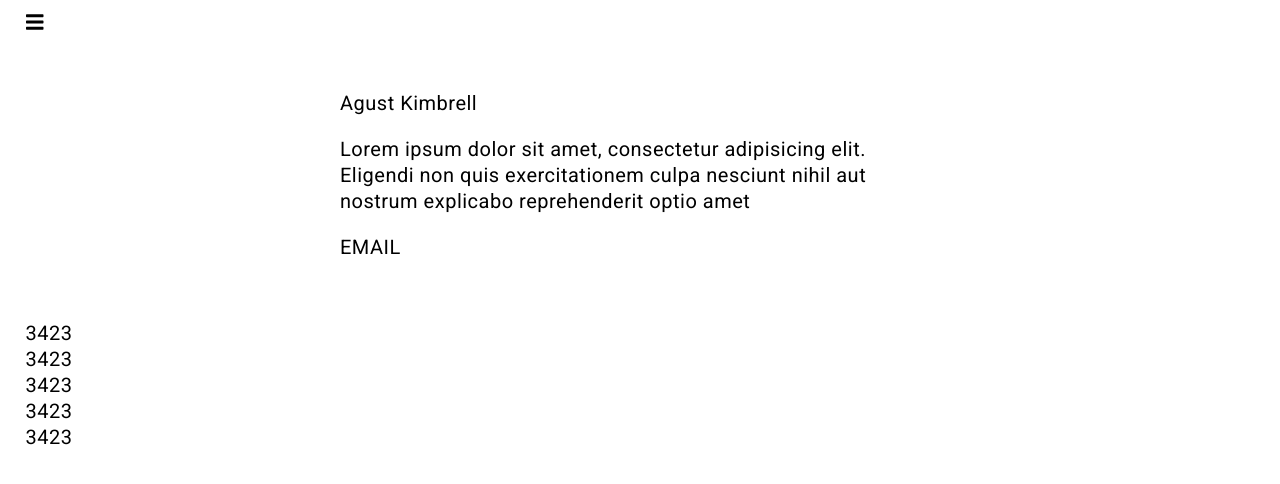
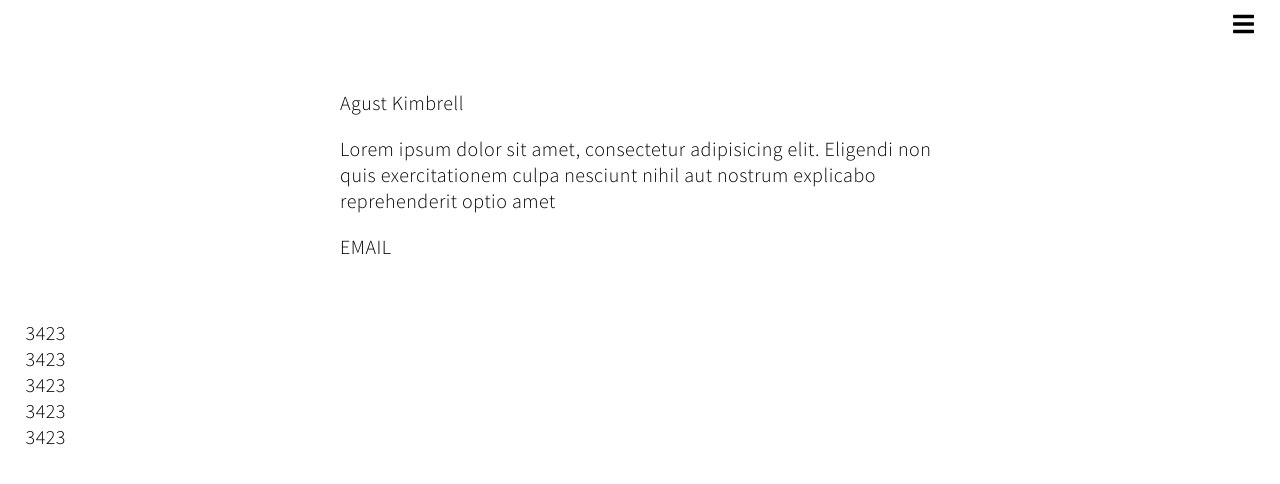
Before and after one commit to verydecent/augkim_portfolio, a React (Create React App) app: page / in a window 1280 px wide. Shown: the top 484 px of the page. Built offline with nearby package versions, Linux system fonts and the light colour scheme.

Commit message:
Change font:

```diff
--- a/public/index.html
+++ b/public/index.html
@@ -13,11 +13,8 @@
       manifest.json provides metadata used when your web app is installed on a
       user's mobile device or desktop. See https://developers.google.com/web/fundamentals/web-app-manifest/
     -->
-    <link rel="preconnect" href="https://fonts.gstatic.com" />
-    <link
-      href="https://fonts.googleapis.com/css2?family=Roboto:wght@400;500;700&display=swap"
-      rel="stylesheet"
-    />
+    <link rel="preconnect" href="https://fonts.gstatic.com">
+    <link href="https://fonts.googleapis.com/css2?family=Source+Sans+Pro:wght@300;400;600;700&display=swap" rel="stylesheet">
     <link rel="manifest" href="%PUBLIC_URL%/manifest.json" />
     <!--
       Notice the use of %PUBLIC_URL% in the tags above.
--- a/src/App.js
+++ b/src/App.js
@@ -1,26 +1,75 @@
+import React from "react";
 import "./App.css";
 import Routes from "./components/Routes";
 import { library } from "@fortawesome/fontawesome-svg-core";
 import { faInstagram } from "@fortawesome/free-brands-svg-icons";
-import { faBars } from '@fortawesome/free-solid-svg-icons'
-import { FontAwesomeIcon } from '@fortawesome/react-fontawesome'
+import { faBars } from '@fortawesome/free-solid-svg-icons';
+import { FontAwesomeIcon } from '@fortawesome/react-fontawesome';
+import { BrowserRouter, Link } from "react-router-dom";
 
 library.add(faInstagram, faBars);
 
-function App() {
+class App extends React.Component {
+  state = {
+    isMenuOpen: false
+  }
+  render() {
     return (
       <div className="App">
+        <BrowserRouter>
         <FontAwesomeIcon
+          onClick={() => this.setState({ isMenuOpen: !this.state.isMenuOpen})}
           icon={faBars}
           style={{
+            fontSize: "24px",
             position: "absolute",
-          left: "2%",
-          top: "12px"
+            right: "2%",
+            top: "12px",
+            zIndex: 3,
+            cursor: "pointer"
           }}
         />
+        {/* Sidebar Menu */}
+        <div>
+          <div
+            className="shadow"
+            onClick={() => this.setState({ isMenuOpen: false })}
+            style={{
+              display: this.state.isMenuOpen ? "block" : "none",
+              opacity: 0.65,
+              backgroundColor: "#000",
+              width: "100%",
+              height: "100%",
+              top: 0,
+              position: "fixed",
+              zIndex: 1
+            }}
+          />
+          <div
+            style={{
+              display: this.state.isMenuOpen ? "block" : "none",
+              width: 260,
+              zIndex: 2,
+              background: "#f0f0f0",
+              position: "fixed",
+              height: "100%",
+              right: 0
+            }}>
+            <div
+            style={{
+              paddingTop: "72px",
+              marginRight: "2%",
+              marginLeft: "30px"
+            }}
+            >
+              <Link to="/">Home</Link>
+            </div>
+          </div>
+        </div>
         <Routes />
+      </BrowserRouter>
     </div>
-  );
+    )}
 }
 
 export default App
--- a/src/components/Routes/index.js
+++ b/src/components/Routes/index.js
@@ -1,14 +1,12 @@
 import React from "react";
 import Home from "../Home";
-import { Route, BrowserRouter, Switch } from "react-router-dom";
+import { Route, Switch } from "react-router-dom";
 
 const Routes = () => {
   return (
-    <BrowserRouter>
-      <Switch>
-        <Route exact path="/" component={Home} />
-      </Switch>
-    </BrowserRouter>
+    <Switch>
+      <Route exact path="/" component={Home} />
+    </Switch>
   );
 };
 
--- a/src/index.css
+++ b/src/index.css
@@ -36,7 +36,7 @@ body {
   min-height: 100vh;
   text-rendering: optimizeSpeed;
   line-height: 1.5;
-  font-family: "Roboto", sans-serif;
+  font-family: 'Source Sans Pro', sans-serif;
 }
 
 /* A elements that don't have a class get default styles */
```
Lines whose indentation alone changed are shown as unchanged.
